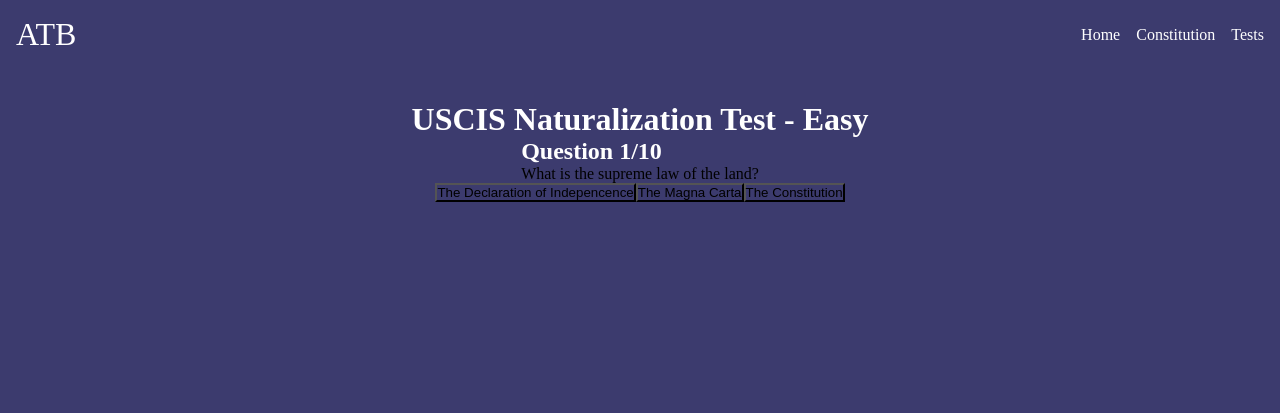
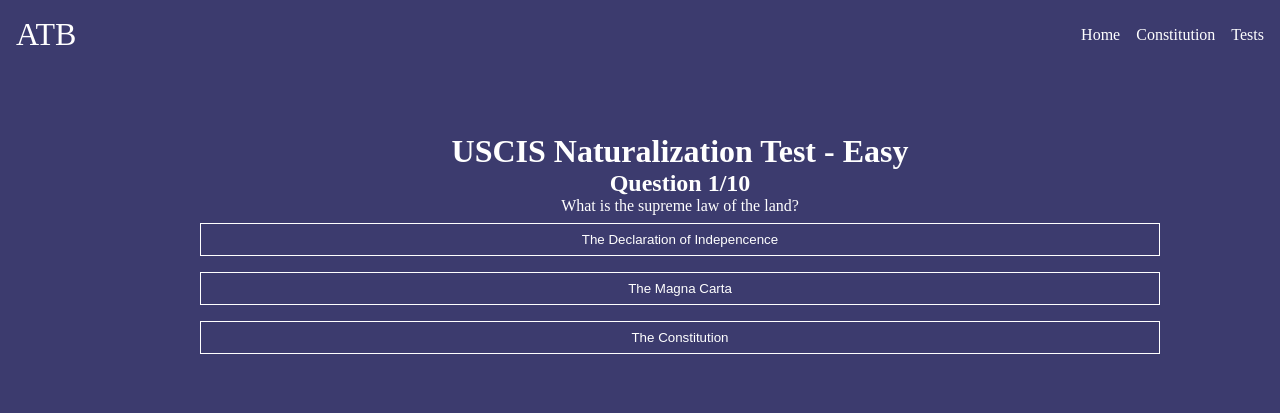
Before and after one commit to HHH-603/America-the-Beautiful, a Gatsby site: page /naturalization-test_easy in a window 1280 px wide. Built offline with nearby package versions, Linux system fonts and the light colour scheme; Gatsby itself is replaced by a stand-in of ours.

Commit message:
Edited styling for the naturalization-test_easy page.

```diff
--- a/package.json
+++ b/package.json
@@ -25,7 +25,7 @@
     "gatsby-plugin-mdx": "^2.2.0",
     "gatsby-plugin-react-helmet": "^4.2.0",
     "gatsby-plugin-sass": "^4.2.0",
-    "gatsby-plugin-sharp": "^3.2.1",
+    "gatsby-plugin-sharp": "^3.3.0",
     "gatsby-plugin-sitemap": "^3.2.0",
     "gatsby-source-filesystem": "^3.2.0",
     "gatsby-transformer-sharp": "^3.2.0",
--- a/src/components/navigation.jsx
+++ b/src/components/navigation.jsx
@@ -29,7 +29,11 @@
             <Link className="link_navbar" to="/" component={Home}>
               Home
             </Link>
-            <Link className="link_navbar" to="/coming-soon">
+            <Link
+              className="link_navbar"
+              to="/coming-soon"
+              component={ComingSoon}
+            >
               Constitution
             </Link>
             <Link className="link_navbar" to="/tests" component={Tests}>
--- a/src/pages/naturalization-test_easy.jsx
+++ b/src/pages/naturalization-test_easy.jsx
@@ -1,3 +1,4 @@
+import { Link } from "gatsby";
 import React, { useState } from "react";
 import Layout from "../components/layout";
 
@@ -167,25 +168,22 @@
     <>
       <Layout>
         <div className="container">
+          <div className="container">
             <h1>USCIS Naturalization Test - Easy</h1>
             {showScore ? (
-            <div className="container_score">
-              You scored {score} out of {questions.length}
-            </div>
+              <p>
+                You scored {score} out of {questions.length}.
+              </p>
             ) : (
               <>
-              <div className="container_questions">
-                <h2 className="question-count">
-                  <span>Question {currentQuestion + 1}</span>/{questions.length}
+                <h2>
+                  Question {currentQuestion + 1}/{questions.length}
                 </h2>
-                <div className="question-text">
-                  {questions[currentQuestion].questionText}
-                </div>
-              </div>
-              <div className="section_choices">
+                <p>{questions[currentQuestion].questionText}</p>
                 {questions[currentQuestion].answerOptions.map(
                   (answerOption) => (
                     <button
+                      className="button"
                       onClick={() =>
                         handleAnswerOptionClick(answerOption.isCorrect)
                       }
@@ -194,9 +192,9 @@
                     </button>
                   )
                 )}
-              </div>
               </>
             )}
+          </div>
         </div>
       </Layout>
     </>
--- a/src/styles/__base.scss
+++ b/src/styles/__base.scss
@@ -3,9 +3,15 @@
 h1,
 h2,
 p,
+Button,
 Link,
 a {
   color: $base-font-color;
+}
+
+h1,
+h2 {
+  text-align: center;
 }
 
 .image {
--- a/src/styles/__components.scss
+++ b/src/styles/__components.scss
@@ -1,5 +1,5 @@
 @import "./_colors";
-
+@import "./_layout";
 $base-transition: 200ms;
 $base-transition-and-effect: 100ms ease-in;
 $secondary-transition-and-effect: 200ms ease-in-out;
@@ -10,6 +10,25 @@
   justify-content: center;
   max-width: 100vw;
   margin: 1rem 0;
+}
+
+.button {
+  display: flex;
+  align-items: center;
+  justify-content: center;
+  text-decoration: none;
+  outline: none;
+  text-align: center;
+  width: $base-container-width;
+  margin: 0.5rem;
+  padding: 0.5rem;
+  border: 1px solid $base-font-color;
+  transition: all $base-transition-and-effect;
+}
+
+.button:hover {
+  background-color: $base-font-color;
+  color: $base-background-color;
 }
 
 .link {
--- a/src/styles/__layout.scss
+++ b/src/styles/__layout.scss
@@ -1,4 +1,6 @@
 @import "./_colors";
+
+$base-container-width: 60rem;
 
 * {
   margin: 0;
@@ -18,8 +20,10 @@
 .container {
   display: flex;
   align-items: center;
+  justify-content: center;
   flex-flow: column wrap;
   height: auto;
+  max-width: $base-container-width;
   margin: 1rem auto;
   padding: 1rem;
 
```
Also changed, not shown: 1 other file. Lines whose indentation alone changed are shown as unchanged.
